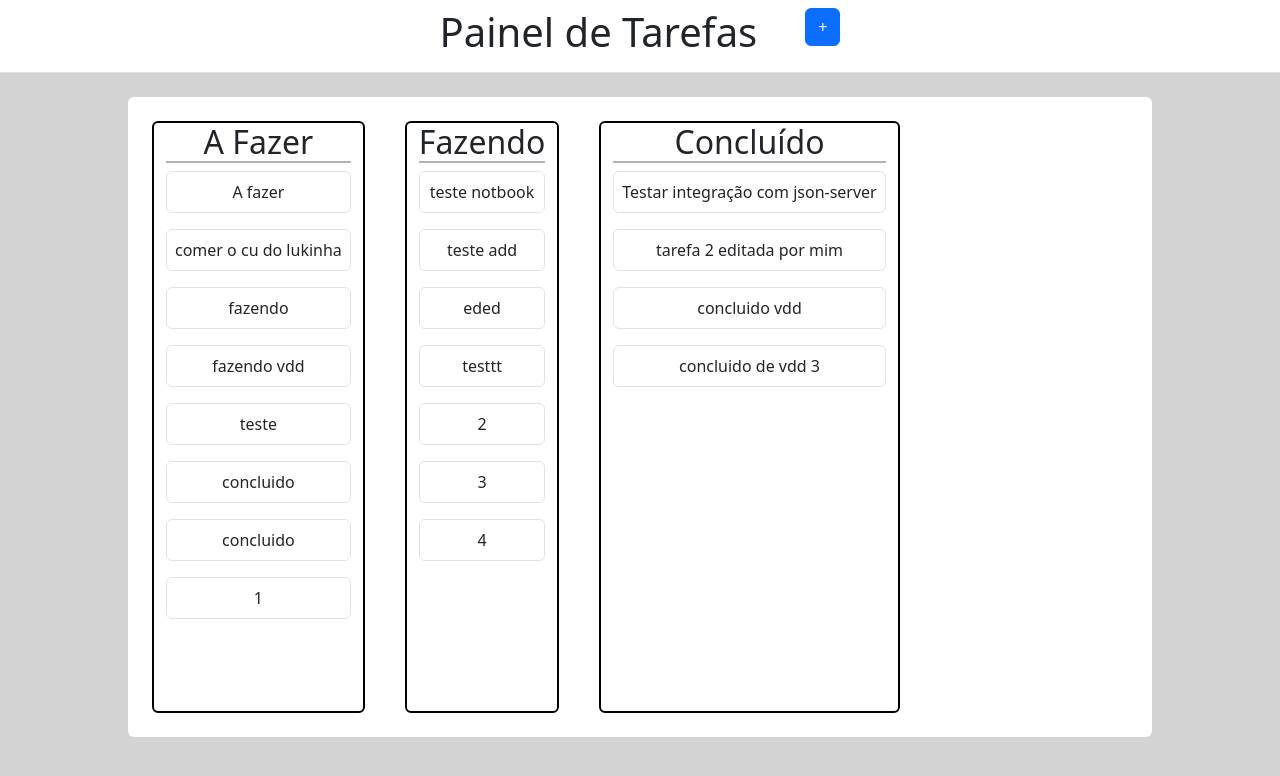
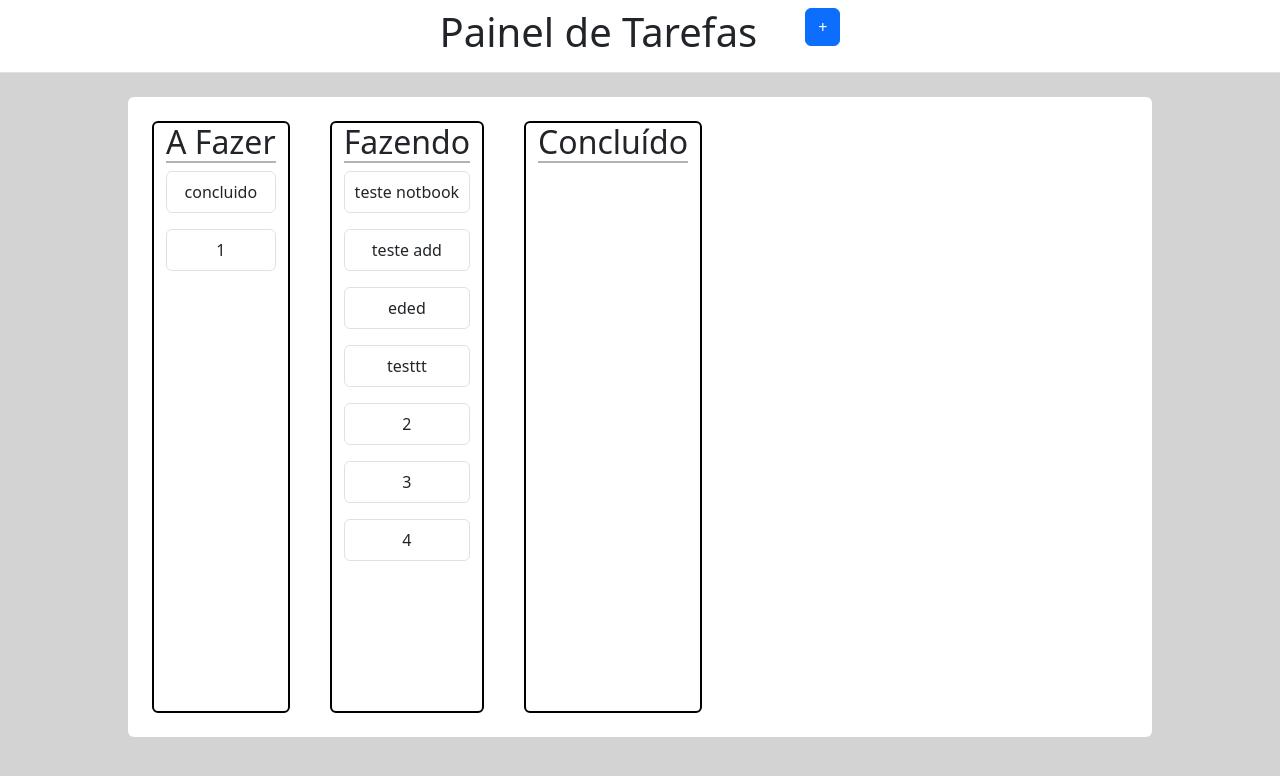
Before and after one commit to Gabriel-Leal29/Painel-de-Tarefas, a Vue app: page / in a window 1280 px wide. Shown: the top 776 px of the page. Built offline with nearby package versions, Linux system fonts and the light colour scheme; data requests are answered from the project's data file; the HTML template or start-up script is replaced by a standard one.

Commit message:
Evento emitido ao deletar uma tarefa, recebe o emit pelo main que ativa o getDados()

```diff
--- a/db.json
+++ b/db.json
@@ -15,22 +15,10 @@
   ],
   "tasks": [
     {
-      "id": "4",
-      "title": "Testar integração com json-server",
-      "description": "Fazer requisições GET e POST com Axioswd",
-      "columnId": 3
-    },
-    {
       "id": "665",
       "title": "testeeee",
       "description": "adwdwad",
       "columnId": null
-    },
-    {
-      "id": "613",
-      "title": "tarefa 2 editada por mim",
-      "description": "desc tarefa 2",
-      "columnId": 3
     },
     {
       "id": "225",
@@ -48,103 +36,55 @@
       "description": "aaaaaaaaa"
     },
     {
-      "id": "905",
-      "title": "A fazer",
-      "description": "desc A fazer",
-      "columnId": 1
-    },
-    {
-      "id": "626",
-      "title": "comer o cu do lukinha",
-      "description": "adwdawdw",
-      "columnId": 1
-    },
-    {
-      "id": "351",
-      "title": "fazendo",
-      "description": "dwdw",
-      "columnId": 1
-    },
-    {
-      "id": "779",
-      "title": "fazendo vdd",
-      "description": "dvd",
-      "columnId": 1
-    },
-    {
-      "id": "750",
-      "title": "teste",
-      "description": "faze",
-      "columnId": 1
-    },
-    {
-      "id": "546",
-      "title": "concluido",
-      "description": "aaaaaaaa",
-      "columnId": 1
-    },
-    {
       "id": "721",
       "title": "concluido",
       "description": "23123",
       "columnId": 1
     },
     {
-      "id": "543",
-      "title": "concluido vdd",
-      "description": "vdd",
-      "columnId": 3
-    },
-    {
-      "id": "145",
-      "title": "concluido de vdd 3",
-      "description": "adsdadsd",
-      "columnId": 3
-    },
-    {
-      "id": 170,
+      "id": "170",
       "title": "teste notbook",
       "description": "des notebook",
       "columnId": "2"
     },
     {
-      "id": 103,
+      "id": "103",
       "title": "teste add",
       "description": "add",
       "columnId": "2"
     },
     {
-      "id": 114,
+      "id": "114",
       "title": "eded",
       "description": "eded",
       "columnId": "2"
     },
     {
-      "id": 113,
+      "id": "113",
       "title": "testtt",
       "description": "eed",
       "columnId": "2"
     },
     {
-      "id": 998,
+      "id": "998",
       "title": "1",
       "description": "1",
       "columnId": "1"
     },
     {
-      "id": 999,
+      "id": "999",
       "title": "2",
       "description": "2",
       "columnId": "2"
     },
     {
-      "id": 283,
+      "id": "283",
       "title": "3",
       "description": "3",
       "columnId": "2"
     },
     {
-      "id": 408,
+      "id": "408",
       "title": "4",
       "description": "3",
       "columnId": "2"
--- a/src/components/CardTarefa.vue
+++ b/src/components/CardTarefa.vue
@@ -88,13 +88,9 @@ export default {
 
         deletarTarefa() {
             try {
-                axios.delete("http://localhost:3000/tasks/" + this.tarefaModal.id)
-                    .then(resposta => {
-                        console.log("Deletado com sucesso!", resposta.data);
-
-                        //falta atualizando a coluna, para o valor da tag p mudar
-                        window.location.reload();
-                    })
+                console.log("testedelete id: "+this.tarefaModal.id)
+                axios.delete("http://localhost:3000/tasks/" + this.tarefaModal.id);
+                this.$emit('tarefaDeletada');
             } catch (erro) {
                 console.log("Erro ao deletar a tarefa:" + this.tarefaModal.id + ", erro:" + erro);
             }
--- a/src/components/Main.vue
+++ b/src/components/Main.vue
@@ -4,6 +4,7 @@
             <cardTarefa v-for="coluna in colunas" :key="coluna.id"
             :titulo="coluna.title"
             :tarefas="tarefas.filter(tarefa => tarefa.columnId == coluna.id)"
+            @tarefaDeletada="getDados"
             />
         </section>
     </main>
@@ -49,7 +50,6 @@ export default {
 
                 const tarefas = await axios.get("http://localhost:3000/tasks");
                 this.tarefas = tarefas.data;
-                console.log('tarefas atualizadas:', this.tarefas);
             }catch(erro){
                 console.log("Erro ao carregas os dados: "+erro);
             }
```
